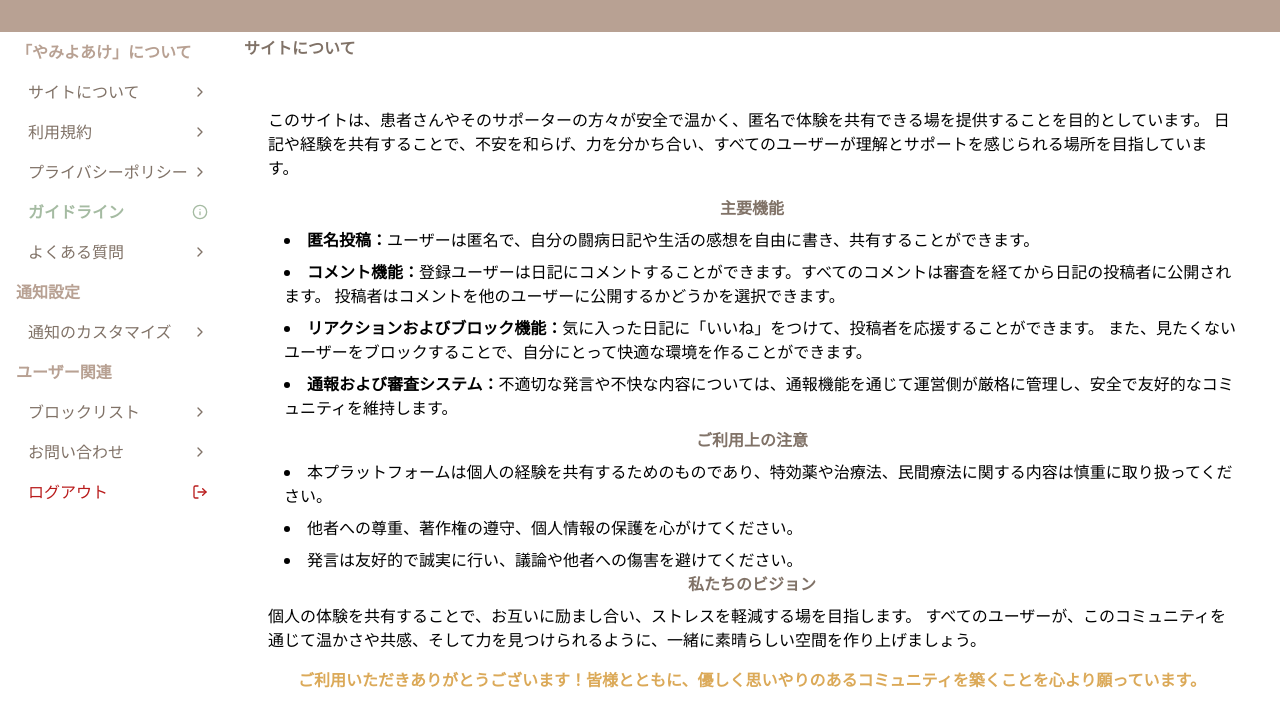
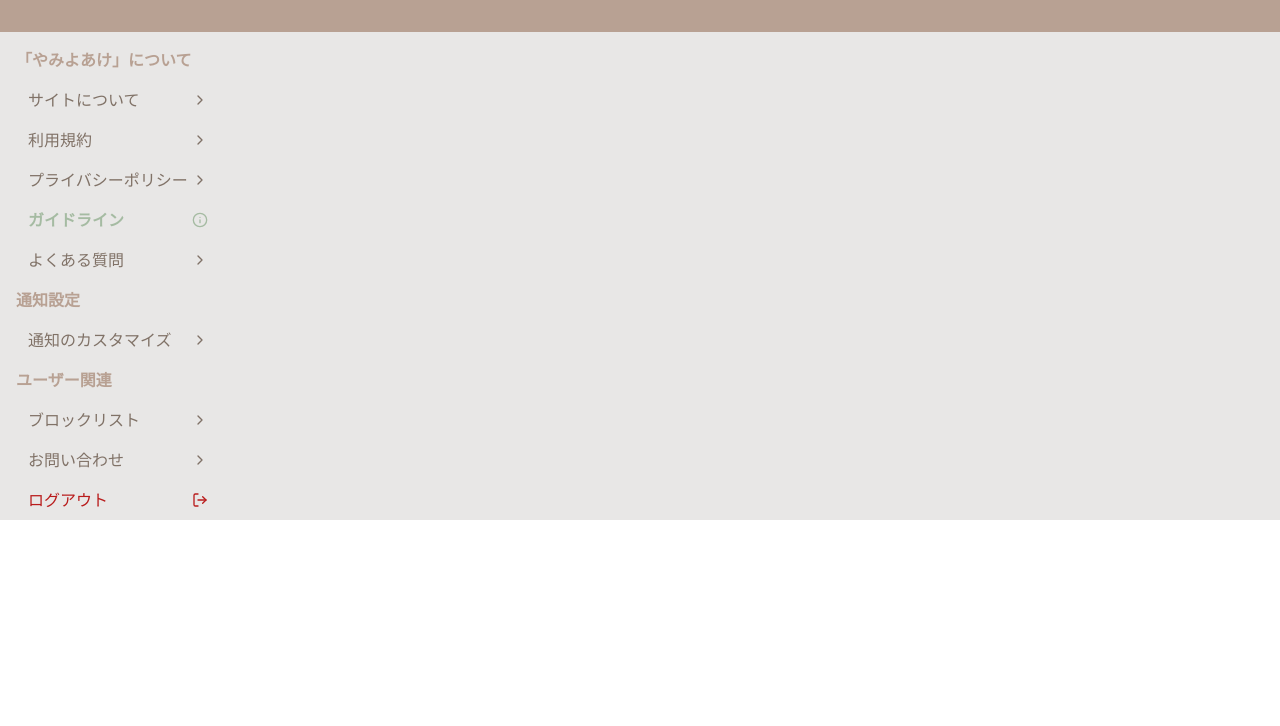
Before and after one commit to Ecc-asplay/frontend, a Next.js app in the folder yamiyoake/: page /setting in a window 1280 px wide. Shown: the top 726 px of the page. Built offline with nearby package versions, Linux system fonts and the light colour scheme.

Commit message:
設定ページ関連CSS調整

```diff
--- a/yamiyoake/src/app/setting/SideBar.tsx
+++ b/yamiyoake/src/app/setting/SideBar.tsx
@@ -28,11 +28,12 @@ const SideBar = ({onselect} : {onselect: (key:string) => void}) => {
     }
 
     return(
-        <div className="mt-4">
+        <div className="mt-6">
             <ul className="w-56 p-0">
                 {items.map((item) => (
                     <li key={item.key}
                     onClick={() => !item.isHeader && handleSelect(item.key)}
+                    // 色設定　選択設定
                     className={`flex items-center justify-between px-4 py-2 ${
                         item.isHeader
                         ? "text-middlebrown font-bold cursor-default"
@@ -46,6 +47,7 @@ const SideBar = ({onselect} : {onselect: (key:string) => void}) => {
                     }
                         `}
                     >
+                        {/* タイトル表示 */}
                         <span className={`${item.isHeader ? "" : "ml-3"}`}>
                             {item.label}
                         </span>
--- a/yamiyoake/src/app/setting/SideBarSelected.tsx
+++ b/yamiyoake/src/app/setting/SideBarSelected.tsx
@@ -1,22 +1,24 @@
 import GuidelinesMain from "../guidelines_main/page";
 import Blocklist from "./blocklist";
+import Contact from "./contact";
 import FAQ from "./faq";
 import Logout from "./logout";
+import Notifications from "./notifications";
 
 const SideBarSelected: Record<string, JSX.Element> = {
 
     about:(
-        <div>
-            <h1 className="text-basetext font-extrabold">サイトについて</h1>
+        <div className="flex flex-col px-6 py-12">
+            <h1 className="text-middlebrown font-bold ml-2">サイトについて</h1>
 
-            <div className="flex flex-col items-center px-6 py-12">
-                <p className="mb-4">
+            <div className="text-basetext leading-relaxed max-w-screen-md ml-3">
+                <p className="mt-4 mb-4 leading-8">
                 このサイトは、患者さんやそのサポーターの方々が安全で温かく、匿名で体験を共有できる場を提供することを目的としています。
                 日記や経験を共有することで、不安を和らげ、力を分かち合い、すべてのユーザーが理解とサポートを感じられる場所を目指しています。
                 </p>
 
-                <h2 className="text-basetext font-semibold">主要機能</h2>
-                <ul className="list-disc list-inside pl-4 mt-2">
+                <h2 className="text-basetext font-semibold">■ 主要機能</h2>
+                <ul className="list-disc list-inside pl-4 mt-2 space-y-4">
                     <li className="mb-2">
                         <strong>匿名投稿：</strong>
                         ユーザーは匿名で、自分の闘病日記や生活の感想を自由に書き、共有することができます。
@@ -37,8 +39,8 @@ const SideBarSelected: Record<string, JSX.Element> = {
                     </li>
                 </ul>
 
-                <h2 className="text-basetext font-semibold">ご利用上の注意</h2>
-                <ul className="list-disc list-inside pl-4 mt-2">
+                <h2 className="text-basetext font-semibold">■ ご利用上の注意</h2>
+                <ul className="list-disc list-inside pl-4 mt-2 space-y-4">
                     <li className="mb-2">
                         本プラットフォームは個人の経験を共有するためのものであり、特効薬や治療法、民間療法に関する内容は慎重に取り扱ってください。
                     </li>
@@ -50,8 +52,8 @@ const SideBarSelected: Record<string, JSX.Element> = {
                     </li>
                 </ul>
 
-                <h2 className="text-basetext font-semibold">私たちのビジョン</h2>
-                <p className="mt-2">
+                <h2 className="text-basetext font-semibold">■ 私たちのビジョン</h2>
+                <p className="mt-2 leading-8">
                     個人の体験を共有することで、お互いに励まし合い、ストレスを軽減する場を目指します。
                     すべてのユーザーが、このコミュニティを通じて温かさや共感、そして力を見つけられるように、一緒に素晴らしい空間を作り上げましょう。
                 </p>
@@ -62,29 +64,29 @@ const SideBarSelected: Record<string, JSX.Element> = {
         </div>
     ),
     terms:(
-        <div className="flex flex-col items-center px-6 py-12">
-            <h1 className="text-basetext font-extrabold">利用規約</h1>
+        <div className="flex flex-col px-6 py-12">
+            <h1 className="text-middlebrown font-bold ml-2">利用規約</h1>
             {/* 本文 */}
-            <div className="text-basetext leading-relaxed max-w-screen-md">
+            <div className="text-basetext leading-relaxed max-w-screen-md ml-3">
                 <h2 className="font-semibold mt-6">第1条（適用）</h2>
-                <p className="mt-2">
+                <p className="mt-2 leading-8">
                     本利用規約（以下、「本規約」といいます。）は、「やみよあけ」（以下、「本サイト」といいます。）が提供するサービス（以下、「本サービス」といいます。）の利用条件を定めるものです。本サイトをご利用いただく際には、本規約に同意したものとみなされます。
                 </p>
 
                 <h2 className="font-semibold mt-6">第2条（利用登録）</h2>
-                <p className="mt-2">
+                <p className="mt-2 leading-8">
                     １．本サービスをご利用いただくためには、登録手続きを行い、運営が承認する必要があります。<br />
                     ２．登録時には、正確かつ最新の情報を提供してください。虚偽の情報を提供した場合、登録が無効になる場合があります。
                 </p>
 
                 <h2 className="font-semibold mt-6">第3条（匿名性とプライバシー保護）</h2>
-                <p className="mt-2">
+                <p className="mt-2 leading-8">
                     １．本サイトでは、利用者のプライバシーを保護するため、公開される情報は匿名化されます。<br />
                     ２．利用登録時に提供された個人情報は、運営が厳重に管理し、法令に基づく場合を除き、第三者に開示することはありません。
                 </p>
 
                 <h2 className="font-semibold mt-6">第4条（禁止事項）</h2>
-                <p className="mt-2">
+                <p className="mt-2 leading-8">
                     利用者は、本サービスの利用にあたり、以下の行為を行ってはなりません：<br />
                     　１．他の利用者に対する誹謗中傷、攻撃、差別的発言<br />
                     　２．虚偽の情報を投稿する行為<br />
@@ -95,14 +97,14 @@ const SideBarSelected: Record<string, JSX.Element> = {
                 </p>
 
                 <h2 className="font-semibold mt-6">第5条（コメントの取り扱い）</h2>
-                <p className="mt-2">
+                <p className="mt-2 leading-8">
                     １．登録ユーザーのみコメントが可能です。<br />
                     ２．コメントはすべて運営が審査を行った後、投稿者に公開されます。<br />
                     ３．投稿者はコメントを公開するかどうかを自由に選択できます。
                     </p>
 
                 <h2 className="font-semibold mt-6">第6条（投稿内容の削除）</h2>
-                <p className="mt-2">
+                <p className="mt-2 leading-8">
                 以下の場合、運営は事前の通知なく投稿内容を削除できるものとします：<br />
                     　１．本規約に違反する内容<br />
                     　２．公序良俗に反する内容<br />
@@ -111,24 +113,24 @@ const SideBarSelected: Record<string, JSX.Element> = {
                 </p>
 
                 <h2 className="font-semibold mt-6">第7条（免責事項）</h2>
-                <p className="mt-2">
+                <p className="mt-2 leading-8">
                     １．本サービスにおける利用者間のトラブルについて、運営は一切責任を負いません。<br />
                     ２．本サービスで提供される情報の正確性、完全性、適用性について、運営は保証しません。<br />
                     ３．運営は、システム障害や不可抗力によるサービス停止に伴う損害について、一切の責任を負いません。
                 </p>
 
                 <h2 className="font-semibold mt-6">第8条（サービスの変更・終了）</h2>
-                <p className="mt-2">
+                <p className="mt-2 leading-8">
                     運営は、事前の通知なく本サービスの内容を変更または終了することができるものとします。
                 </p>
 
                 <h2 className="font-semibold mt-6">第9条（規約の変更）</h2>
-                <p className="mt-2">
+                <p className="mt-2 leading-8">
                     運営は、必要に応じて本規約を変更することができます。変更後の規約は、本サイト上に掲示された時点から効力を有するものとします。
                 </p>
 
                 <h2 className="font-semibold mt-6">第10条（準拠法および管轄）</h2>
-                <p className="mt-2">
+                <p className="mt-2 leading-8">
                     １．本規約の解釈および適用は、日本法に準拠します。<br />
                     ２．本規約に関して紛争が生じた場合、運営所在地を管轄する裁判所を専属的合意管轄とします。
                 </p>
@@ -136,22 +138,22 @@ const SideBarSelected: Record<string, JSX.Element> = {
         </div>
     ),
     privacy:(
-        <div className="flex flex-col items-center px-6 py-12">
-            <h1 className="text-basetext font-extrabold">プライバシーポリシー</h1>
+        <div className="flex flex-col px-6 py-12">
+            <h1 className="text-middlebrown font-bold ml-2">プライバシーポリシー</h1>
             {/* 本文 */}
-            <div className="text-basetext leading-relaxed max-w-screen-md">
+            <div className="text-basetext leading-relaxed max-w-screen-md ml-3">
                 <h2 className="font-semibold mt-6">第1条（基本方針）</h2>
-                <p className="mt-2">
+                <p className="mt-2 leading-8">
                     「やみよあけ」（以下、「本サイト」といいます。）は、ユーザーのプライバシーを尊重し、個人情報の保護を重要な責務と考えています。本プライバシーポリシー（以下、「本ポリシー」といいます。）は、本サイトがユーザーの個人情報をどのように収集、利用、管理、保護するかを説明するものです。
                 </p>
 
                 <h2 className="font-semibold mt-6">第2条（適用範囲）</h2>
-                <p className="mt-2">
+                <p className="mt-2 leading-8">
                     本ポリシーは、本サイトを利用するすべてのユーザーに適用されます。また、ユーザーが本サイトを利用することで、本ポリシーに同意したものとみなします。
                 </p>
 
                 <h2 className="font-semibold mt-6">第3条（収集する情報）</h2>
-                <p className="mt-2">
+                <p className="mt-2 leading-8">
                     本サイトは、以下の情報を収集することがあります：<br />
                     　１．利用登録時に提供される情報（例：メールアドレス、ニックネームなど）<br />
                     　２．コメントや日記の投稿内容<br />
@@ -159,7 +161,7 @@ const SideBarSelected: Record<string, JSX.Element> = {
                 </p>
 
                 <h2 className="font-semibold mt-6">第4条（情報の利用目的）</h2>
-                <p className="mt-2">
+                <p className="mt-2 leading-8">
                 本サイトが収集した情報は、以下の目的で利用します：<br />
                     　１．サービスの提供、運営、改善<br />
                     　２．ユーザーの本人確認<br />
@@ -169,7 +171,7 @@ const SideBarSelected: Record<string, JSX.Element> = {
                 </p>
 
                 <h2 className="font-semibold mt-6">第5条（個人情報の管理）</h2>
-                <p className="mt-2">
+                <p className="mt-2 leading-8">
                     本サイトは、ユーザーの個人情報を適切に管理し、不正アクセス、紛失、破壊、改ざん、漏洩を防ぐために、以下の措置を講じます：<br />
                     　１．個人情報へのアクセスを制限する管理体制<br />
                     　２．SSLなどのセキュリティ技術を使用した情報通信の暗号化<br />
@@ -177,7 +179,7 @@ const SideBarSelected: Record<string, JSX.Element> = {
                     </p>
 
                 <h2 className="font-semibold mt-6">第6条（第三者への提供）</h2>
-                <p className="mt-2">
+                <p className="mt-2 leading-8">
                 本サイトは、以下の場合を除き、ユーザーの個人情報を第三者に提供することはありません：<br />
                     　１．ユーザーの同意がある場合<br />
                     　２．法令に基づき開示が必要な場合<br />
@@ -186,12 +188,12 @@ const SideBarSelected: Record<string, JSX.Element> = {
                 </p>
 
                 <h2 className="font-semibold mt-6">第7条（クッキー（Cookie）の使用）</h2>
-                <p className="mt-2">
+                <p className="mt-2 leading-8">
                     本サイトでは、ユーザー体験の向上やアクセス解析のためにクッキーを使用することがあります。クッキーの使用を望まない場合、ブラウザの設定を変更することで拒否することができますが、サービスの一部が利用できなくなる場合があります。
                 </p>
 
                 <h2 className="font-semibold mt-6">第8条（ユーザーの権利）</h2>
-                <p className="mt-2">
+                <p className="mt-2 leading-8">
                     ユーザーは、以下の権利を有します：<br />
                     　１．自身の個人情報の開示、訂正、削除を求める権利<br />
                     　２．個人情報の利用停止を求める権利
@@ -200,7 +202,7 @@ const SideBarSelected: Record<string, JSX.Element> = {
                 </p>
 
                 <h2 className="font-semibold mt-6">第9条（プライバシーポリシーの変更）</h2>
-                <p className="mt-2">
+                <p className="mt-2 leading-8">
                     本サイトは、本ポリシーを必要に応じて改定することができます。改定後のポリシーは、本サイト上に掲示された時点で効力を有します。
                 </p>
             </div>
@@ -208,22 +210,16 @@ const SideBarSelected: Record<string, JSX.Element> = {
     ),
     guideline:(
         // 画面導入
-        <div>
-            <GuidelinesMain/>
-        </div>
+        <GuidelinesMain/>
+
     ),
     faq:(
         // 画面導入
-        <div>
-            <FAQ/>
-        </div>
+        <FAQ/>
     ),
     notifications:(
         // 通知のカスタマイズ部分
-        // 内容はちょっとわかんない
-        <div>
-            なにを追加する？
-        </div>
+        <Notifications/>
     ),
     blocklist:(
         // 画面導入
@@ -234,23 +230,7 @@ const SideBarSelected: Record<string, JSX.Element> = {
     ),
     contact:(
         // お問い合わせ
-        <div className="flex flex-col items-center px-6 py-12">
-            <h1 className="text-basetext font-extrabold">お問い合わせ</h1>
-            <div className="text-basetext leading-relaxed max-w-screen-md mt-6">
-                <p className="mt-4">
-                サイトに関するご質問やご意見がございましたら、以下のメールアドレスにご連絡ください。
-                </p>
-                <p className="text-center text-baseyellow">
-                    ✉ <a href="mailto:yamiyoake-support@gmail.com" className="hover:underline">yamiyoake-support@gmail.com</a>
-                </p>
-                <p className="mt-4">
-                メールには、お問い合わせの内容を明確に記載してください。できるだけ早く返信いたします。<br />
-                ご協力ありがとうございます！
-                </p>
-
-            </div>
-
-        </div>
+        <Contact/>
     ),
     logout:(
         <div>
--- a/yamiyoake/src/app/setting/page.tsx
+++ b/yamiyoake/src/app/setting/page.tsx
@@ -4,17 +4,17 @@ import SideBar from "./SideBar";
 import SideBarSelected from "./SideBarSelected";
 
 const Setting: React.FC = () => {
-    const [activeKey, setActiveKey] = useState("about");
+    const [activeKey, setActiveKey] = useState("");
 
     return(
-        <div className="flex flex-col">
+        <div className="flex flex-col bg-basebg">
             {/* ヘッダ */}
             <div className="fixed top-0 w-full h-8 bg-headerbrown"></div>
 
             {/* サイドバー */}
             <div className="flex mt-4 p-0 m-0">
                 <SideBar onselect={setActiveKey}/>
-                <div className="p-5">
+                <div className="min-w-[700px] p-5">
                     {SideBarSelected[activeKey]}
                 </div>
             </div>
```
Also changed, not shown: yamiyoake/src/app/setting/faq.tsx (+7 -6 lines).
